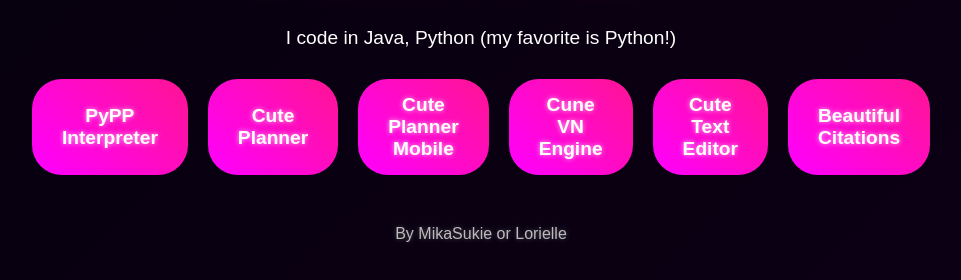
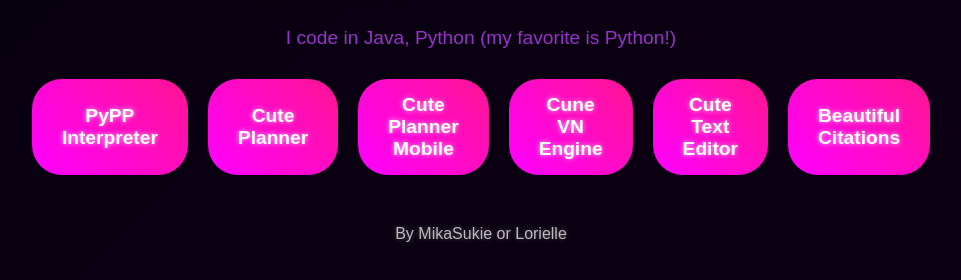
Before and after one commit to MikaLorielle/MikaLorielle.github.io, a plain HTML site: page index.html in a window 1280 px wide. Shown: the part 332-612 px from the top of the page, without its empty margins (159-1120 px from the left). Drawn offline with Linux system fonts and the light colour scheme.

Commit message:
Update index.html

```diff
--- a/index.html
+++ b/index.html
@@ -3,6 +3,10 @@
 <head>
     <meta charset="UTF-8">
     <meta name="viewport" content="width=device-width, initial-scale=1.0">
+    <meta name="theme-color" content="darkorchid" />
+    <meta name="apple-mobile-web-app-capable" content="yes">
+    <meta name="apple-mobile-web-app-status-bar-style" content="black-translucent">
+
     <title>MikaSukie's Page</title>
     <style>
         * {
@@ -23,7 +27,7 @@
             background: linear-gradient(135deg, #05000d, #0d0015);
             background-attachment: fixed;
             background-size: cover;
-            color: #ffffff;
+            color: darkorchid;
             text-align: center;
             overflow-x: hidden;
             display: flex;
```
